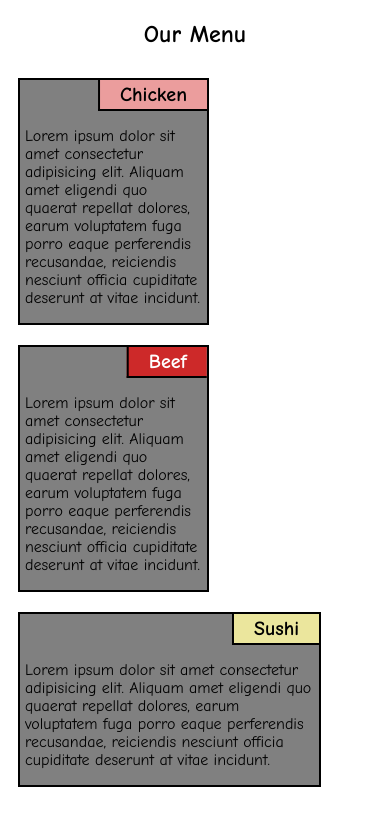
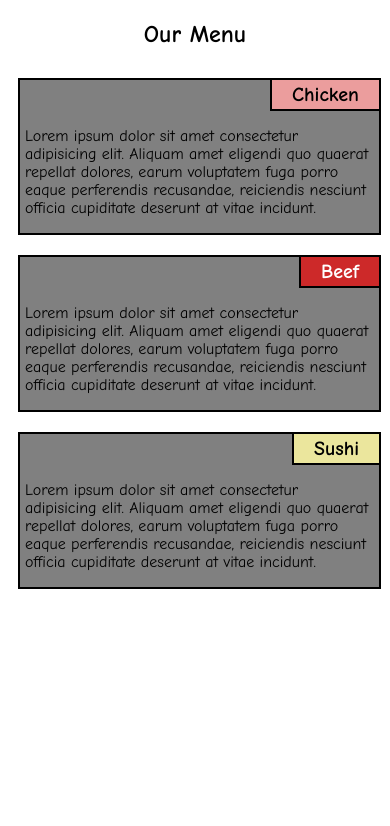
Before and after one commit to emiliano-gandini-outeda/module2-solution, a plain HTML site: page index.html in a window 390 px wide. Drawn offline with Linux system fonts and the light colour scheme.

Commit message:
Final attemp

```diff
--- a/index.html
+++ b/index.html
@@ -1,34 +1,41 @@
-<!doctype html>
+<!DOCTYPE html>
 
 <html>
+
 <head>
-    <meta charset="UTF-8">
-    <meta http-equiv="X-UA-Compatible" content="IE=edge">
-    <meta name="viewport" content="width=device-width, initial-scale=1.0">
-    <link rel="stylesheet" href="style.css">
+    <meta charset="UTF-8" />
+    <meta http-equiv="X-UA-Compatible" content="IE=edge" />
+    <meta name="viewport" content="width=device-width, initial-scale=1" />
+    <link rel="stylesheet" href="style.css" />
 </head>
 
 <body>
     <h2 class="title">Our Menu</h2>
-    <div class="big-div">
-        <div class="menu">
+
+    <div class="menu1">
         <div class="menu__1">
             <p class="description">Chicken</p>
         </div>
-            <p class="lorem">Lorem ipsum dolor sit amet consectetur adipisicing elit. Aliquam amet eligendi quo quaerat repellat dolores, earum voluptatem fuga porro eaque perferendis recusandae, reiciendis nesciunt officia cupiditate deserunt at vitae incidunt.</p>
+        <p class="lorem">
+            Lorem ipsum dolor sit amet consectetur adipisicing elit. Aliquam amet eligendi quo quaerat repellat dolores, earum voluptatem fuga porro eaque perferendis recusandae, reiciendis nesciunt officia cupiditate deserunt at vitae incidunt.
+        </p>
     </div>
-        <div class="menu">
+    <div class="menu2">
         <div class="menu__2">
             <p class="description">Beef</p>
         </div>
-            <p class="lorem">Lorem ipsum dolor sit amet consectetur adipisicing elit. Aliquam amet eligendi quo quaerat repellat dolores, earum voluptatem fuga porro eaque perferendis recusandae, reiciendis nesciunt officia cupiditate deserunt at vitae incidunt.</p>
+        <p class="lorem">
+            Lorem ipsum dolor sit amet consectetur adipisicing elit. Aliquam amet eligendi quo quaerat repellat dolores, earum voluptatem fuga porro eaque perferendis recusandae, reiciendis nesciunt officia cupiditate deserunt at vitae incidunt.
+        </p>
     </div>
-        <div class="menu">
+    <div class="menu3">
         <div class="menu__3">
             <p class="description">Sushi</p>
         </div>
-            <p class="lorem">Lorem ipsum dolor sit amet consectetur adipisicing elit. Aliquam amet eligendi quo quaerat repellat dolores, earum voluptatem fuga porro eaque perferendis recusandae, reiciendis nesciunt officia cupiditate deserunt at vitae incidunt.</p>
-        </div>
+        <p class="lorem">
+            Lorem ipsum dolor sit amet consectetur adipisicing elit. Aliquam amet eligendi quo quaerat repellat dolores, earum voluptatem fuga porro eaque perferendis recusandae, reiciendis nesciunt officia cupiditate deserunt at vitae incidunt.
+        </p>
     </div>
 </body>
+
 </html>
--- a/style.css
+++ b/style.css
@@ -1,46 +1,70 @@
-*{
+* {
     font-size: 16px;
     font-family: Comic Sans MS, Comic Sans, cursive;
-
 }
 
 
 /******Desktop******/
-.title{
-    text-align:center;
+
+.title {
+    text-align: center;
     margin: 20px;
     font-size: 1.5em;
 }
 
-p{
+p {
     padding: 0px 5px;
 }
 
-.big-div{
-    display: flex;
-    flex-wrap: wrap;
-}
+.big-div {}
 
-.menu{
+.menu1,
+.menu2,
+.menu3 {
     background-color: grey;
     border: 2px black solid;
     margin: 10px;
     max-width: 30%;
+    display: inline-block;
 }
 
-.menu__1, .menu__2, .menu__3{
+.menu__1,
+.menu__2,
+.menu__3 {
     font-weight: 800;
 }
 
-.menu__1{
+.menu__1 {
+    background-color: rgb(230, 138, 138);
     background-color: rgb(235, 157, 157);
+    display: inline-block;
+    position: sticky;
+    left: 80%;
+    bottom: 0%;
+    left: 100%;
+    bottom: 100%;
+}
+
+.menu__1 p {
+    font-size: 20px;
+    padding: 3px;
+    padding: 3px 20px;
+    margin: 0px;
+    border: black solid 2px;
+    border-top: 0px;
+    border-right: 0px;
+}
+
+.menu__2 {
+    background-color: rgba(233, 10, 10, 0.733);
     display: inline-block;
     position: sticky;
     left: 100%;
     bottom: 100%;
+    color: white;
 }
 
-.menu__1 p{
+.menu__2 p {
     font-size: 20px;
     padding: 3px 20px;
     margin: 0px;
@@ -49,16 +73,15 @@ p{
     border-right: 0px;
 }
 
-.menu__2{
-    background-color: rgba(233, 10, 10, 0.733);
+.menu__3 {
+    background-color: rgb(235, 230, 157);
     display: inline-block;
     position: sticky;
     left: 100%;
     bottom: 100%;
-    color: white;
 }
 
-.menu__2 p{
+.menu__3 p {
     font-size: 20px;
     padding: 3px 20px;
     margin: 0px;
@@ -67,34 +90,26 @@ p{
     border-right: 0px;
 }
 
-.menu__3{
-    background-color: rgb(235, 230, 157);
-    display: inline-block;
-    position: sticky;
-    left: 100%;
-    bottom: 100%;
-}
-
-.menu__3 p{
-    font-size: 20px;
-    padding: 3px 20px;
-    margin: 0px;
-    border: black solid 2px;
-    border-top: 0px;
-    border-right: 0px;
-}
 
 /*****Tablet*****/
 
-@media (max-width: 991px){
+@media (max-width: 991px) {
+    .menu2,
+    .menu1 {
+        min-width: 46.3%;
+    }
+    .menu3 {
+        min-width: 96%;
+    }
+}
 
 
-    .menu:nth-child(2), .menu:nth-child(1){
-        min-width: 50%;
-    }
+/****Phone****/
 
-    .menu:nth-child(3){
-        min-width: 80%;
-        max-height: 233px;
+@media (max-width: 767px) {
+    .menu1,
+    .menu2,
+    .menu3 {
+        min-width: 96%;
     }
 }
```
Lines whose indentation alone changed are shown as unchanged.
